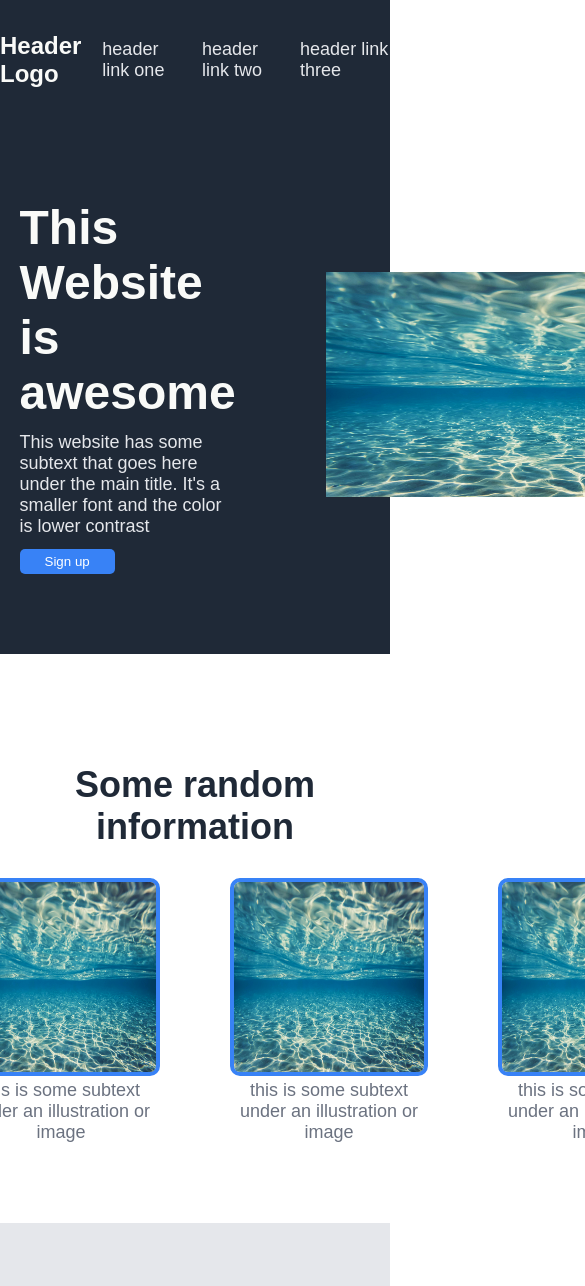
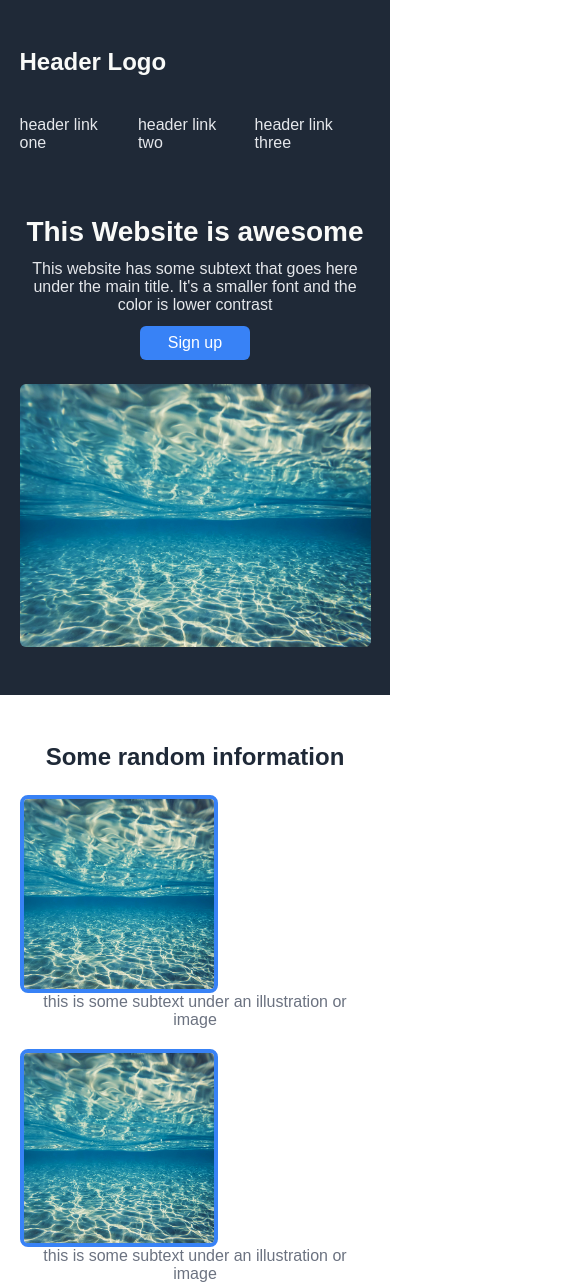
Before and after one commit to JosephCatalano/landing-page, a plain HTML site: page index.html in a window 390 px wide. Shown: the top 1286 px of the page, 585 px wide, since content can reach past the window. Drawn offline with Linux system fonts and the light colour scheme.

Commit message:
Modified webpage to be fully responsive:
Pictures wrap on mobile, cta adjusts, etc

```diff
--- a/styles.css
+++ b/styles.css
@@ -1,8 +1,7 @@
 body {
-  box-sizing: border-box;
-  padding: 0;
   margin: 0;
   font-family: Arial, Helvetica, sans-serif;
+  min-height: 100vh;
   display: flex;
   flex-direction: column;
 }
@@ -13,9 +12,10 @@ body {
 }
 
 .section {
-  padding-block: 80px;
+  padding-block: clamp(48px, 7vw, 80px);
 }
 
+/* Theme */
 .section--dark {
   background-color: #1f2937;
   color: #f9faf8;
@@ -25,13 +25,24 @@ body {
   background-color: #e5e7eb;
 }
 
-nav {
-  padding: 0;
+/* Header */
+.header {
+  background-color: #1f2937;
   display: flex;
-  gap: 17px;
-  list-style: none;
+  align-items: center;
+  justify-content: space-between;
+  padding: 16px min(5vw, 24px);
 }
 
+nav {
+  display: flex;
+  gap: clamp(10px, 3vw, 24px);
+  list-style: none;
+  padding: 0;
+  margin: 0;
+}
+
+/* Typography & links */
 a,
 p {
   font-size: 18px;
@@ -45,31 +56,33 @@ h4 {
   font-size: 24px;
 }
 
-.header {
-  background-color: #1f2937;
-  display: flex;
-  align-items: center;
-  justify-content: space-around;
-}
-
-img {
-  width: 550px;
-  height: 225px;
-}
-
 h1 {
-  font-size: 48px;
+  font-size: clamp(28px, 5vw, 48px);
   color: #f9faf8;
   font-weight: 900;
   margin: 0;
 }
 
+h2 {
+  font-size: clamp(24px, 4vw, 36px);
+  color: #1f2937;
+  font-weight: 900;
+  margin-top: 0;
+}
+
+/* Images */
+img {
+  display: block;
+  max-width: 100%;
+  height: auto;
+}
+
+/* Hero */
 .hero {
-  background-color: #1f2937;
-  display: flex;
+  display: grid;
+  grid-template-columns: 1.1fr 1fr;
   align-items: center;
-  justify-content: space-between;
-  gap: 90px;
+  gap: clamp(24px, 6vw, 90px);
 }
 
 .left-hero {
@@ -78,50 +91,60 @@ h1 {
   gap: 12px;
 }
 
+.right-hero img {
+  width: 100%;
+  border-radius: 6px;
+}
+
 button {
   border: none;
   outline: none;
   background-color: #3882f6;
   color: white;
-  padding: 5px 25px;
-  border-radius: 5px;
+  padding: 8px 28px;
+  border-radius: 6px;
   align-self: flex-start;
+  cursor: pointer;
+  font-size: 16px;
 }
 
-h2 {
-  font-size: 36px;
-  color: #1f2937;
-  font-weight: 900;
+/* Info grid */
+.info {
+  text-align: center;
 }
 
 .info img {
   border: 4px solid #3882f6;
-  border-radius: 5%;
-  width: 190px;
-  height: 190px;
+  border-radius: 8px;
+  width: 100%;
+  max-width: 190px;
+  aspect-ratio: 1 / 1; /* keeps squares neatly */
+  object-fit: cover;
 }
 
 .items {
-  display: flex;
-  justify-content: center;
-  gap: 70px;
-}
-
-.info {
-  text-align: center;
+  display: grid;
+  grid-template-columns: repeat(auto-fit, minmax(180px, 1fr));
+  gap: clamp(20px, 5vw, 70px);
+  justify-items: center;
+  align-items: start;
+  margin-top: 24px;
 }
 
 .info p {
   color: #6b7280;
 }
 
+/* Quote */
 .quote {
-  width: 900px;
+  width: 100%;
+  max-width: 900px; /* replaces fixed width */
+  margin-inline: auto;
 }
 
 .blockquote__text {
   color: #1f2937;
-  font-size: 36px;
+  font-size: clamp(20px, 4vw, 36px);
   font-weight: 300;
   font-style: italic;
 }
@@ -132,13 +155,15 @@ h2 {
   text-align: end;
 }
 
+/* CTA */
 .cta {
   background-color: #3882f6;
-  height: 150px;
   border-radius: 10px;
   display: flex;
-  justify-content: space-around;
+  gap: 16px;
+  justify-content: space-between;
   align-items: center;
+  padding: clamp(16px, 4vw, 28px) clamp(16px, 5vw, 40px);
 }
 
 .cta-head {
@@ -147,6 +172,8 @@ h2 {
 
 .cta-text {
   font-size: 17px;
+  margin: 0;
+  color: #e5e7eb;
 }
 
 .cta-button {
@@ -155,6 +182,20 @@ h2 {
   border-style: solid;
   font-weight: bold;
   font-size: 16px;
+  background: transparent;
+  padding: 8px 20px;
+  border-radius: 6px;
+  color: white;
+  cursor: pointer;
+}
+
+/* Footer */
+.footer {
+  background-color: hsl(215, 28%, 17%);
+  display: flex;
+  align-items: center;
+  justify-content: center;
+  padding: 18px;
 }
 
 .footer-text {
@@ -163,10 +204,26 @@ h2 {
   font-size: 15px;
 }
 
-.footer {
-  background-color: hsl(215, 28%, 17%);
-  height: 75px;
-  display: flex;
-  align-items: center;
-  justify-content: center;
+@media (max-width: 900px) {
+  .hero {
+    grid-template-columns: 1fr;
+    text-align: center;
+  }
+  .left-hero button {
+    align-self: center;
+  }
+  .header {
+    flex-wrap: wrap;
+    row-gap: 8px;
+  }
 }
+
+@media (max-width: 600px) {
+  nav {
+    gap: 12px;
+  }
+  a,
+  p {
+    font-size: 16px;
+  }
+}
```
